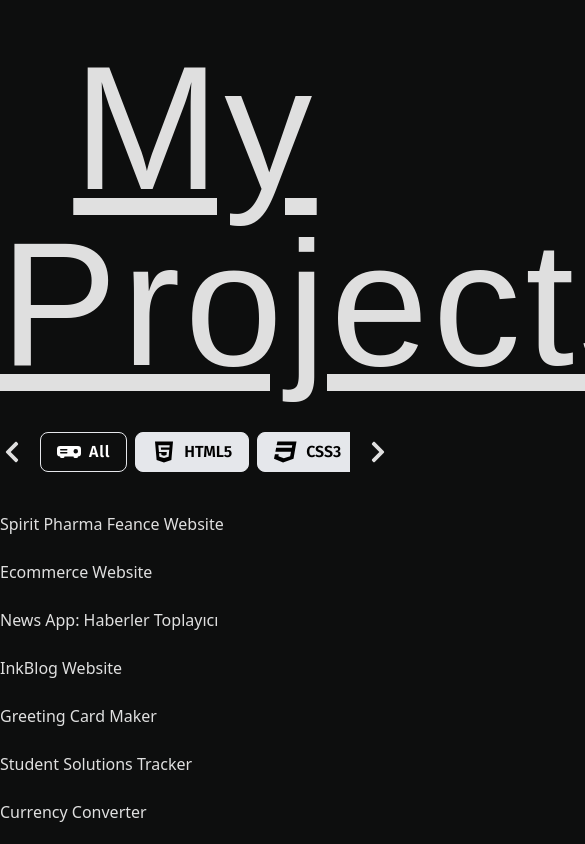
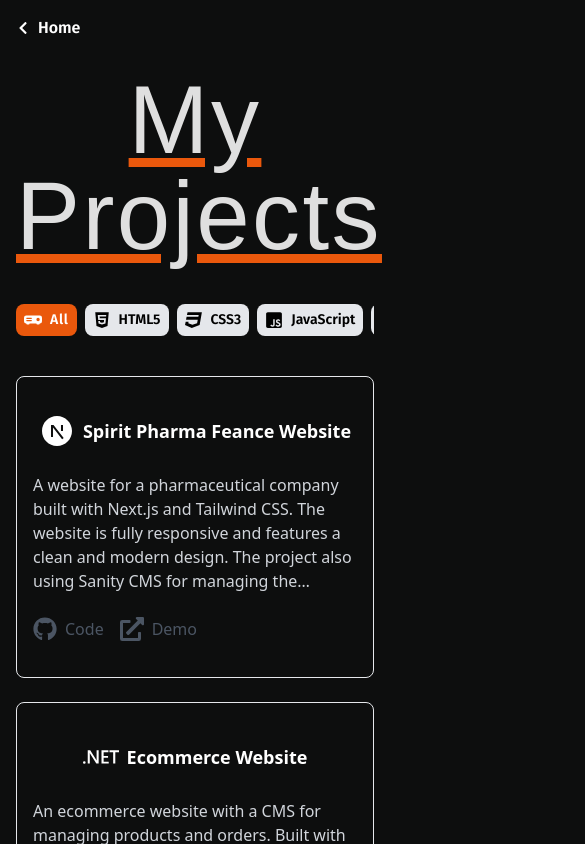
Before and after one commit to Raderne/portfolio, a React (Vite) app: page /projects in a window 390 px wide. Shown: the top 844 px of the page, 585 px wide, since content can reach past the window. Built offline with nearby package versions, Linux system fonts and the light colour scheme; a web font is replaced by a local one.

Commit message:
add: finish projects page and configure mobile view

```diff
--- a/src/components/ProjectCard.jsx
+++ b/src/components/ProjectCard.jsx
@@ -1,5 +1,42 @@
+import { FaExternalLinkAlt, FaGithub } from "react-icons/fa";
+
+/* eslint-disable react/prop-types */
 const ProjectCard = ({ project }) => {
-  return <div>{project.name}</div>;
+  const { name, description, code, demo, Icon } = project;
+
+  return (
+    <div className="w-full py-9 px-4 min-h-44 h-full bg-transparent border rounded-lg project-card">
+      <div className="w-full h-full flex flex-col items-center space-y-6">
+        <div className="!text-white flex items-center gap-2">
+          <Icon className="text-4xl" />
+          <h3 className="text-lg font-semibold">{name}</h3>
+        </div>
+        <p className="text-start text-gray-300 line-clamp-5">{description}</p>
+        <div className="self-start flex gap-4">
+          <a
+            href={code}
+            target="_blank"
+            rel="noreferrer"
+            className="flex items-center gap-2 text-gray-600 hover:text-gray-400 transition-all duration-300 ease-in-out"
+          >
+            <FaGithub className="text-2xl" />
+            <span>Code</span>
+          </a>
+          {demo && (
+            <a
+              href={demo}
+              target="_blank"
+              rel="noreferrer"
+              className="flex items-center gap-2 text-gray-600 hover:text-orange-400 transition-all duration-300 ease-in-out"
+            >
+              <FaExternalLinkAlt className="text-2xl" />
+              <span>Demo</span>
+            </a>
+          )}
+        </div>
+      </div>
+    </div>
+  );
 };
 
 export default ProjectCard;
--- a/src/components/ProjectItem.jsx
+++ b/src/components/ProjectItem.jsx
@@ -3,7 +3,7 @@ import { FaExternalLinkAlt, FaGithub } from "react-icons/fa";
 
 /* eslint-disable react/prop-types */
 const ProjectItem = ({ project, index }) => {
-  const { name, description, skills, code, demo, images, phone, icon } =
+  const { name, description, skills, code, demo, images, phone, Icon } =
     project;
   const [currentImage, setCurrentImage] = useState(images[0]);
   const [currentPhoneImage, setCurrentPhoneImage] = useState(phone[0]);
@@ -39,7 +39,7 @@ const ProjectItem = ({ project, index }) => {
       }`}
     >
       <div className="flex items-center gap-2 project-title">
-        {icon}
+        <Icon className="text-4xl text-white/40" />
         <h2 className="text-4xl font-semibold text-white/40">{name}</h2>
       </div>
       <div className="w-full h-full space-y-8">
--- a/src/components/Projects.jsx
+++ b/src/components/Projects.jsx
@@ -171,7 +171,7 @@ const Projects = () => {
                 also check out my GitHub profile for more projects.
               </p>
               <div className="space-x-4 flex">
-                <Link to="/projects">
+                <Link to="/projects" reloadDocument>
                   <button className="btn !bg-orange-400 flex gap-2 hover:!bg-white hover:shadow-lg hover:shadow-orange-400">
                     <BsProjector className="text-2xl" />
                     View More
--- a/src/constants/index.jsx
+++ b/src/constants/index.jsx
@@ -56,75 +56,75 @@ import {
 export const skills = [
   {
     name: "HTML5",
-    logo: <FaHtml5 className="text-2xl" />,
+    logo: <FaHtml5 className="max-sm:text-lg text-2xl" />,
   },
   {
     name: "CSS3",
-    logo: <FaCss3 className="text-2xl" />,
+    logo: <FaCss3 className="max-sm:text-lg text-2xl" />,
   },
   {
     name: "JavaScript",
-    logo: <FaJsSquare className="text-2xl" />,
+    logo: <FaJsSquare className="max-sm:text-lg text-2xl" />,
   },
   {
     name: "React",
-    logo: <FaReact className="text-2xl" />,
+    logo: <FaReact className="max-sm:text-lg text-2xl" />,
   },
   {
     name: "TypeScript",
-    logo: <SiTypescript className="text-2xl" />,
+    logo: <SiTypescript className="max-sm:text-lg text-2xl" />,
   },
   {
     name: "Next.js",
-    logo: <RiNextjsFill className="text-2xl" />,
+    logo: <RiNextjsFill className="max-sm:text-lg text-2xl" />,
   },
   {
     name: "Tailwind CSS",
-    logo: <RiTailwindCssFill className="text-2xl" />,
+    logo: <RiTailwindCssFill className="max-sm:text-lg text-2xl" />,
   },
   {
     name: "Node.js",
-    logo: <FaNodeJs className="text-2xl" />,
+    logo: <FaNodeJs className="max-sm:text-lg text-2xl" />,
   },
   {
     name: "C#",
-    logo: <SiCsharp className="text-2xl" />,
+    logo: <SiCsharp className="max-sm:text-lg text-2xl" />,
   },
   {
     name: "ASP.Net",
-    logo: <SiDotnet className="text-2xl" />,
+    logo: <SiDotnet className="max-sm:text-lg text-2xl" />,
   },
   {
     name: "MongoDB",
-    logo: <SiMongodb className="text-2xl" />,
+    logo: <SiMongodb className="max-sm:text-lg text-2xl" />,
   },
   {
     name: "MS SQL",
-    logo: <SiMicrosoftsqlserver className="text-2xl" />,
+    logo: <SiMicrosoftsqlserver className="max-sm:text-lg text-2xl" />,
   },
   {
     name: "GraphQL",
-    logo: <SiGraphql className="text-2xl" />,
+    logo: <SiGraphql className="max-sm:text-lg text-2xl" />,
   },
   {
     name: "PostgreSQL",
-    logo: <SiPostgresql className="text-2xl" />,
+    logo: <SiPostgresql className="max-sm:text-lg text-2xl" />,
   },
   {
     name: "Android Studio",
-    logo: <SiAndroidstudio className="text-2xl" />,
+    logo: <SiAndroidstudio className="max-sm:text-lg text-2xl" />,
   },
   {
     name: "React Native",
-    logo: <FaReact className="text-2xl" />,
+    logo: <FaReact className="max-sm:text-lg text-2xl" />,
   },
   {
     name: "Flutter",
-    logo: <RiFlutterFill className="text-2xl" />,
+    logo: <RiFlutterFill className="max-sm:text-lg text-2xl" />,
   },
   {
     name: "GIT",
-    logo: <FaGitAlt className="text-2xl" />,
+    logo: <FaGitAlt className="max-sm:text-lg text-2xl" />,
   },
 ];
 
@@ -156,7 +156,7 @@ export const projectsData = [
     demo: "https://spirite-pharma.vercel.app/",
     images: [spiritSc1, spiritSc2, spiritSc3],
     phone: [spiritSc4, spiritSc5, spiritSc6],
-    icon: <RiNextjsFill className="text-4xl text-white/40" />,
+    Icon: RiNextjsFill,
   },
   {
     name: "Ecommerce Website",
@@ -167,7 +167,7 @@ export const projectsData = [
     demo: "http://myredashop.somee.com/",
     images: [ecommerceImage1, ecommerceImage2, ecommerceImage3],
     phone: [ecommerceImage4],
-    icon: <SiDotnet className="text-4xl text-white/40" />,
+    Icon: SiDotnet,
   },
   {
     name: "News App: Haberler Toplayıcı",
@@ -178,7 +178,7 @@ export const projectsData = [
     demo: "",
     images: [],
     phone: [newsAppSc1, newsAppSc2, newsAppSc3, newsAppSc4],
-    icon: <SiAndroidstudio className="text-4xl text-white/40" />,
+    Icon: SiAndroidstudio,
   },
   {
     name: "InkBlog Website",
@@ -189,7 +189,7 @@ export const projectsData = [
     demo: "",
     images: [inkblogSc1, inkblogSc2, inkblogSc3, inkblogSc4],
     phone: [],
-    icon: <SiGraphql className="text-4xl text-white/40" />,
+    Icon: SiGraphql,
   },
   {
     name: "Greeting Card Maker",
@@ -200,7 +200,7 @@ export const projectsData = [
     demo: "",
     images: [cardMakerSc1, cardMakerSc2, cardMakerSc3],
     phone: [],
-    icon: <FaReact className="text-4xl text-white/40" />,
+    Icon: FaReact,
   },
   {
     name: "Student Solutions Tracker",
@@ -211,7 +211,7 @@ export const projectsData = [
     demo: "https://sehitgokselkoc.org/",
     images: [studentTrackerSc1, studentTrackerSc2, studentTrackerSc3],
     phone: [studentTrackerSc4, studentTrackerSc5],
-    icon: <FaJsSquare className="text-4xl text-white/40" />,
+    Icon: FaJsSquare,
   },
   {
     name: "Currency Converter",
@@ -222,7 +222,7 @@ export const projectsData = [
     demo: "https://raderne.github.io/currency-converter/",
     images: [currencySc1],
     phone: [currencySc2],
-    icon: <FaReact className="text-4xl text-white/40" />,
+    Icon: FaReact,
   },
   {
     name: "News App: Haberler Toplayıcı",
@@ -233,7 +233,7 @@ export const projectsData = [
     demo: "",
     images: [],
     phone: [newsAppSc1, newsAppSc2, newsAppSc3, newsAppSc4],
-    icon: <RiFlutterFill className="text-4xl text-white/40" />,
+    Icon: RiFlutterFill,
   },
   {
     name: "Weather App",
@@ -244,6 +244,6 @@ export const projectsData = [
     demo: "https://raderne.github.io/weather-app-react/",
     images: [weatherSc1],
     phone: [weatherSc2],
-    icon: <FaReact className="text-4xl text-white/40" />,
+    Icon: FaReact,
   },
 ];
--- a/src/index.css
+++ b/src/index.css
@@ -32,6 +32,8 @@ body {
 .screen-max-width {
   margin-inline-start: auto;
   margin-inline-end: auto;
+  padding-inline-start: 1rem;
+  padding-inline-end: 1rem;
   position: relative;
   max-width: 1280px;
 }
@@ -114,7 +116,7 @@ body {
   }
 
   .headers {
-    @apply text-rc-rocket text-[11rem] leading-[1] tracking-wide;
+    @apply text-rc-rocket max-sm:text-[6rem] sm:text-[8rem] md:text-[9rem] lg:text-[11rem] xl:text-[14rem] leading-[1] tracking-wide;
   }
 
   .dot {
--- a/src/pages/Projects.jsx
+++ b/src/pages/Projects.jsx
@@ -3,35 +3,78 @@ import { projectsData, skills } from "../constants";
 import { useRef, useState } from "react";
 import { BsProjectorFill } from "react-icons/bs";
 import ProjectCard from "../components/ProjectCard";
+import { useGSAP } from "@gsap/react";
+import gsap from "gsap";
 
 const Projects = () => {
   const skillsRef = useRef(null);
+  const projectsRef = useRef(null);
   const [currentSkill, setCurrentSkill] = useState("all");
+  const [startX, setStartX] = useState(null);
 
   const scroll = (scrollOffset) => {
     const maxScrollLeft =
       skillsRef.current.scrollWidth - skillsRef.current.clientWidth;
 
     if (scrollOffset <= 0 && skillsRef.current.scrollLeft + scrollOffset <= 0) {
-      skillsRef.current.scrollLeft = maxScrollLeft;
+      skillsRef.current.scrollLeft = 0;
     } else if (
       scrollOffset > 0 &&
-      skillsRef.current.scrollLeft + scrollOffset >
-        maxScrollLeft + scrollOffset / 2
+      skillsRef.current.scrollLeft + scrollOffset > maxScrollLeft
     ) {
-      skillsRef.current.scrollLeft = 0;
+      skillsRef.current.scrollLeft = maxScrollLeft;
     } else {
       skillsRef.current.scrollLeft += scrollOffset;
     }
   };
 
+  useGSAP(() => {
+    const ctx = gsap.context(() => {
+      gsap.fromTo(
+        ".project-card",
+        { opacity: 0, y: 20 },
+        { opacity: 1, y: 0, stagger: 0.1, duration: 0.5 }
+      );
+    }, projectsRef);
+
+    return () => ctx.revert();
+  }, [currentSkill]);
+
+  const handleTouchStart = (e) => {
+    setStartX(e.touches[0].clientX);
+  };
+
+  const handleTouchMove = (e) => {
+    if (startX !== null) {
+      const touchX = e.touches[0].clientX;
+      const diff = startX - touchX;
+      scroll(diff * 100);
+      setStartX(touchX);
+    }
+  };
+
+  const handleTouchEnd = () => {
+    setStartX(null);
+  };
+
   return (
-    <section className="screen-max-width w-full my-10 space-y-10">
-      <h2 className="text-center headers underline">My Projects</h2>
+    <section className="max-md:max-w-[500px] max-lg:max-w-[700px] screen-max-width w-full my-10 space-y-10 scroll-smooth">
+      <button className="absolute max-lg:-top-8 top-0 left-0 bg-transparent text-white px-4 py-2 fira-semibold flex items-center gap-2">
+        <FaChevronLeft className="text-sm" />
+        <a href="/">Home</a>
+      </button>
+      <h2 className="text-center headers underline decoration-orange-600 max-sm:pt-8">
+        My Projects
+      </h2>
 
       {/* skills section */}
-      <div className="h-fit w-full relative flex items-center gap-4">
-        <button onClick={() => scroll(-300)}>
+      <div
+        className="h-fit max-sm:gap-2 w-full relative flex items-center gap-4"
+        onTouchStart={handleTouchStart}
+        onTouchMove={handleTouchMove}
+        onTouchEnd={handleTouchEnd}
+      >
+        <button onClick={() => scroll(-300)} className="max-sm:hidden">
           <FaChevronLeft className="text-2xl" />
         </button>
 
@@ -40,47 +83,51 @@ const Projects = () => {
           ref={skillsRef}
         >
           <div
-            className={`min-w-fit h-10 px-4 py-2 rounded-lg border flex justify-center items-center gap-2 cursor-pointer transition-all duration-300 ${
+            className={`min-w-fit h-10 max-sm:h-8 px-4 py-2 max-sm:px-2 max-sm:py-1 rounded-lg flex justify-center items-center gap-2 cursor-pointer transition-all duration-300 ${
               currentSkill === "all"
-                ? "bg-blue-500 text-white"
+                ? "bg-orange-600 text-white"
                 : "bg-gray-200 text-black"
             }`}
             onClick={() => setCurrentSkill("all")}
           >
-            <BsProjectorFill className="text-2xl" />
-            <p className="fira-semibold tracking-wider">All</p>
+            <BsProjectorFill className="max-sm:text-lg text-2xl" />
+            <p className="fira-semibold max-sm:text-sm tracking-wider">All</p>
           </div>
           {skills.map((skill, index) => (
             <div
-              className={`min-w-fit h-10 px-4 py-2 rounded-lg border flex justify-center items-center gap-2 cursor-pointer transition-all duration-300
+              className={`min-w-fit h-10 max-sm:h-8 px-4 py-2 max-sm:px-2 max-sm:py-1 rounded-lg flex justify-center items-center gap-2 cursor-pointer transition-all duration-300
                  ${
                    currentSkill === skill.name
-                     ? "bg-blue-500 text-white"
+                     ? "bg-orange-600 text-white"
                      : "bg-gray-200 text-black"
                  }`}
               key={index}
               onClick={() => setCurrentSkill(skill.name)}
             >
               {skill.logo}
-              <p className="fira-semibold">{skill.name}</p>
+              <p className="fira-semibold max-sm:text-sm">{skill.name}</p>
             </div>
           ))}
         </div>
 
-        <button onClick={() => scroll(300)}>
+        <button onClick={() => scroll(300)} className="max-sm:hidden">
           <FaChevronRight className="text-2xl" />
         </button>
       </div>
 
       {/* projects section */}
-      <div className="w-full grid grid-cols-1 md:grid-cols-2 lg:grid-cols-3 gap-6">
+      <div
+        className="w-full grid grid-cols-1 md:grid-cols-2 lg:grid-cols-3 gap-6"
+        ref={projectsRef}
+      >
         {projectsData
           .filter((project) => {
             if (currentSkill === "all") return true;
+
             return project.skills.includes(currentSkill);
           })
           .map((project, index) => (
-            <ProjectCard key={index} project={project} />
+            <ProjectCard key={index + currentSkill} project={project} />
           ))}
       </div>
     </section>
```
